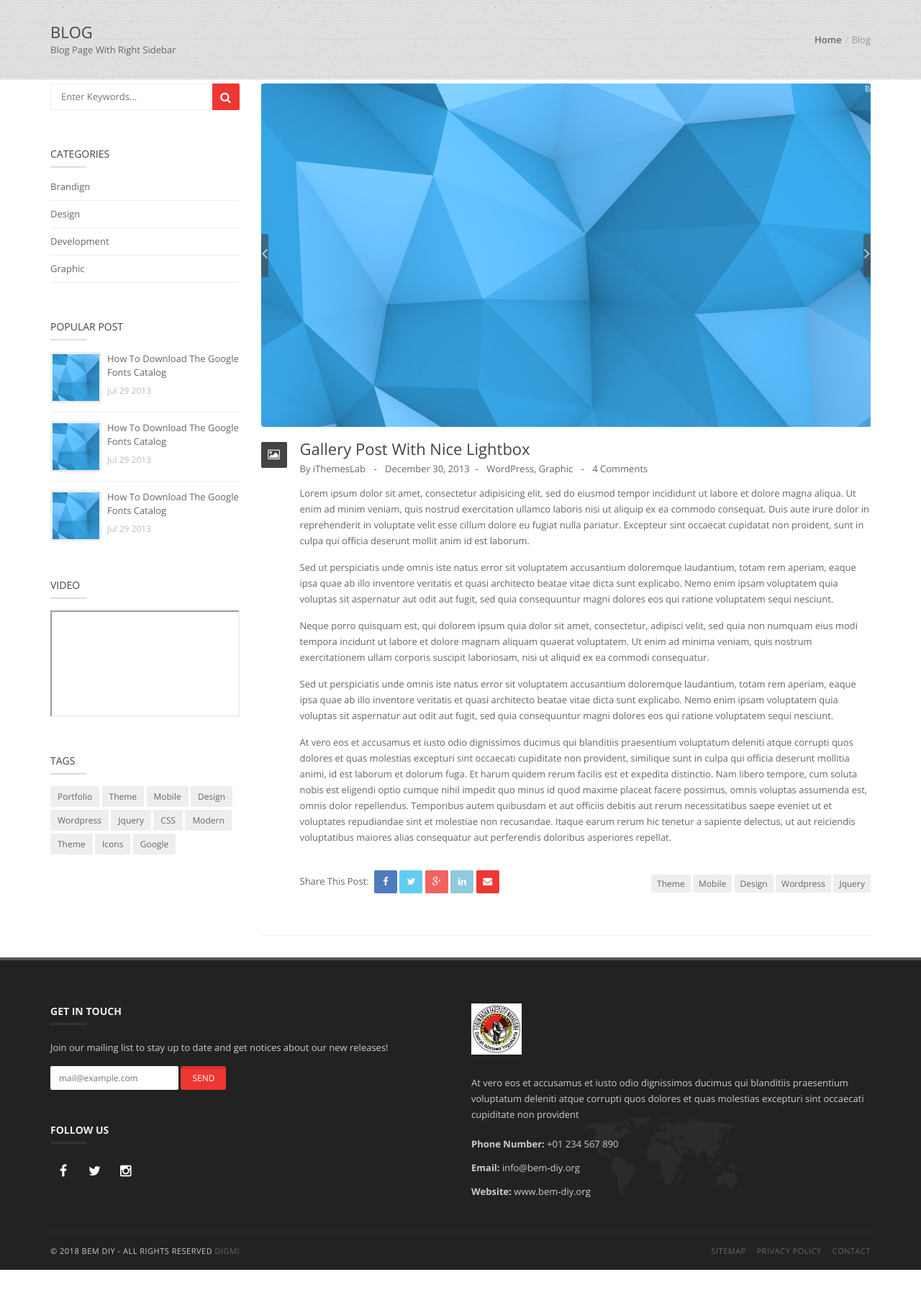
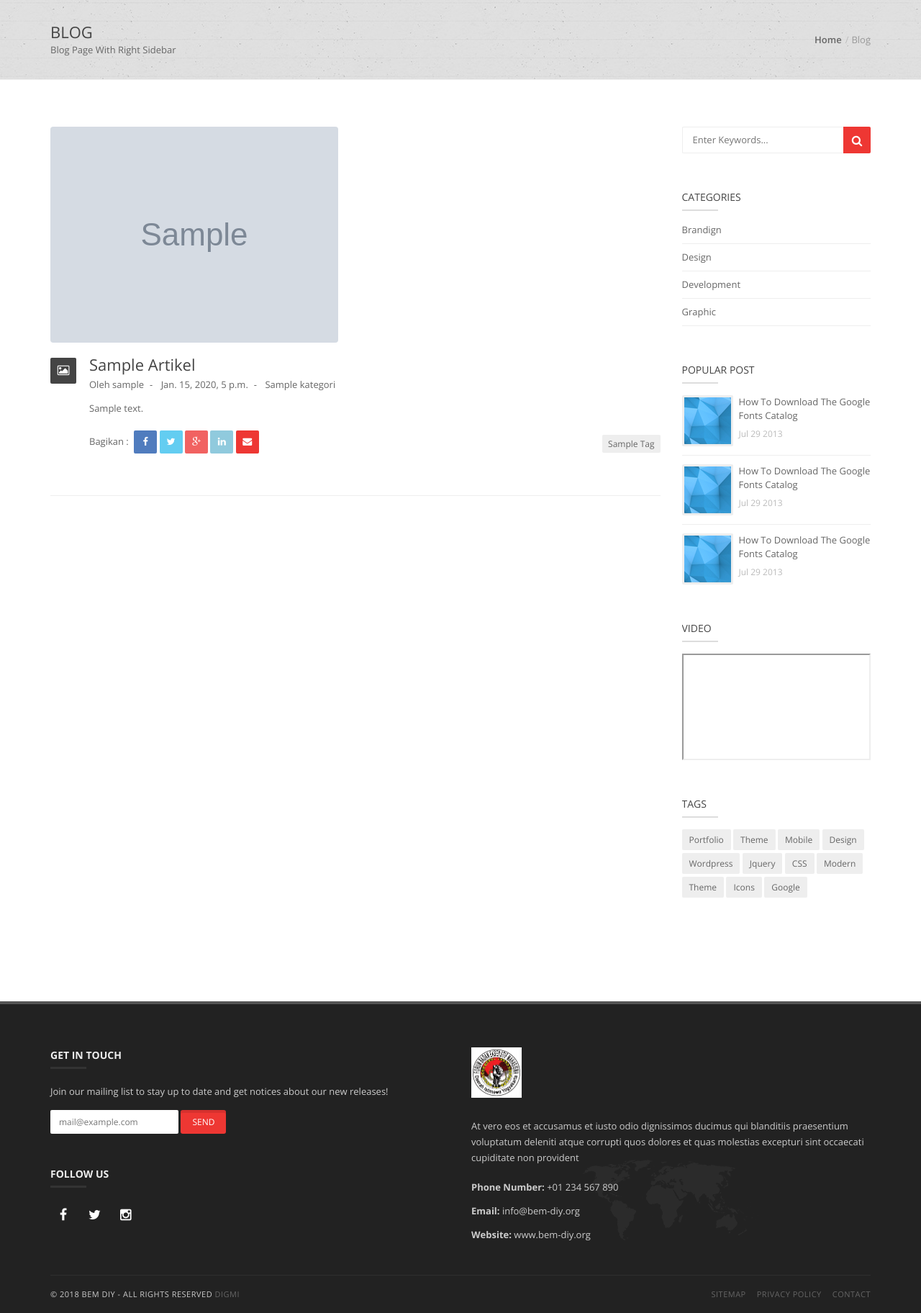
Before and after one commit to digmi-id/bemdiy, a Django app: template blog/templates/blog/detail.html in a window 1280 px wide. Shown: the part 110-1934 px from the top of the page at 72% size. Before the commit the page ends 1874 px from the top, so only its background shows below. Run offline with Django 3.2, Linux system fonts and the light colour scheme; the template is opened without the code that fills it: values that come from a table or form of the project are taken from there, others are empty; tables that the repository leaves empty hold one stand-in row (values such as "Sample post"); grey boxes marked "Sample" are stand-in pictures; some libraries are stand-ins or nearby versions; grey boxes are pictures that could not be loaded.

Commit message:
Add dynamic content

```diff
--- a/blog/templates/blog/detail.html
+++ b/blog/templates/blog/detail.html
@@ -4,101 +4,48 @@
 {% block head_title %} Kontak Kami | {{ block.super }} {% endblock head_title%}
 
 {% block content %}
+{% if error_message %}
+    <p><strong>{{ error_message }}</strong></p>
+{% endif %}
+
+<div id="content">
     <div class="container">
         <div class="row blog-post-page">
-        <!-- Sidebar -->
-        {% include "includes/sidebar.html" %}
-        <!--End sidebar-->
-
             <div class="col-md-9 blog-box">
-            <div class="blog-post gallery-post">
-                <!-- Start Single Post (Gallery Slider) -->
+                <div class="blog-post">
                     <div class="post-head">
                         <div class="touch-slider post-slider">
                             <div class="item">
-                            <a class="lightbox" title="This is an image title" href="{% static 'images/blog-02.jpg' %}" data-lightbox-gallery="gallery1">
+                                <a class="lightbox" title="{{ artikel.judul }}" href="{{ artikel.gambar.url }}">
                                     <div class="thumb-overlay">
                                         <i class="fa fa-arrows-alt"></i>
                                     </div>
-                                <img alt="" src="{% static 'images/blog-02.jpg' %}">
-                            </a>
-                        </div>
-                        <div class="item">
-                            <a class="lightbox" title="This is an image title" href="{% static 'images/blog-03.jpg' %}" data-lightbox-gallery="gallery1">
-                                <div class="thumb-overlay">
-                                    <i class="fa fa-arrows-alt"></i>
-                                </div>
-                                <img alt="" src="{% static 'images/blog-03.jpg' %}">
-                            </a>
-                        </div>
-                        <div class="item">
-                            <a class="lightbox" title="This is an image title" href="{% static 'images/blog-04.jpg' %}" data-lightbox-gallery="gallery1">
-                                <div class="thumb-overlay">
-                                    <i class="fa fa-arrows-alt"></i>
-                                </div>
-                                <img alt="" src="{% static 'images/blog-04.jpg' %}">
+                                    <img alt="" src="{{ artikel.gambar.url }}">
                                 </a>
                             </div>
                         </div>
                     </div>
-                <!-- End Single Post (Gallery) -->
 
-                <!-- Start Single Post Content -->
                     <div class="post-content">
                         <div class="post-type">
                             <i class="fa fa-picture-o"></i>
                         </div>
-                    <h2>Gallery Post With Nice Lightbox</h2>
+                        <h2>{{ artikel.judul | title }}</h2>
                         <ul class="post-meta">
-                        <li>By
-                            <a href="#">iThemesLab</a>
-                        </li>
-                        <li>December 30, 2013</li>
-                        <li>
-                            <a href="#">WordPress</a>,
-                            <a href="#">Graphic</a>
-                        </li>
-                        <li>
-                            <a href="#">4 Comments</a>
-                        </li>
+                            <li>Oleh <a href="#">{{ artikel.user }}</a></li>
+                            <li>{{ artikel.tanggal_terbit }}</li>
+                            <li><a>{{ artikel.kategori }}</a></li>
                         </ul>
-                    <p>Lorem ipsum dolor sit amet, consectetur adipisicing elit, sed do eiusmod tempor incididunt ut labore
-                        et dolore magna aliqua. Ut enim ad minim veniam, quis nostrud exercitation ullamco laboris nisi ut
-                        aliquip ex ea commodo consequat. Duis aute irure dolor in reprehenderit in voluptate velit esse cillum
-                        dolore eu fugiat nulla pariatur. Excepteur sint occaecat cupidatat non proident, sunt in culpa qui
-                        officia deserunt mollit anim id est laborum.</p>
-                    <p>Sed ut perspiciatis unde omnis iste natus error sit voluptatem accusantium doloremque laudantium, totam
-                        rem aperiam, eaque ipsa quae ab illo inventore veritatis et quasi architecto beatae vitae dicta sunt
-                        explicabo. Nemo enim ipsam voluptatem quia voluptas sit aspernatur aut odit aut fugit, sed quia consequuntur
-                        magni dolores eos qui ratione voluptatem sequi nesciunt.</p>
-                    <p>Neque porro quisquam est, qui dolorem ipsum quia dolor sit amet, consectetur, adipisci velit, sed quia
-                        non numquam eius modi tempora incidunt ut labore et dolore magnam aliquam quaerat voluptatem. Ut
-                        enim ad minima veniam, quis nostrum exercitationem ullam corporis suscipit laboriosam, nisi ut aliquid
-                        ex ea commodi consequatur.</p>
-                    <p>Sed ut perspiciatis unde omnis iste natus error sit voluptatem accusantium doloremque laudantium, totam
-                        rem aperiam, eaque ipsa quae ab illo inventore veritatis et quasi architecto beatae vitae dicta sunt
-                        explicabo. Nemo enim ipsam voluptatem quia voluptas sit aspernatur aut odit aut fugit, sed quia consequuntur
-                        magni dolores eos qui ratione voluptatem sequi nesciunt.</p>
-                    <p>At vero eos et accusamus et iusto odio dignissimos ducimus qui blanditiis praesentium voluptatum deleniti
-                        atque corrupti quos dolores et quas molestias excepturi sint occaecati cupiditate non provident,
-                        similique sunt in culpa qui officia deserunt mollitia animi, id est laborum et dolorum fuga. Et harum
-                        quidem rerum facilis est et expedita distinctio. Nam libero tempore, cum soluta nobis est eligendi
-                        optio cumque nihil impedit quo minus id quod maxime placeat facere possimus, omnis voluptas assumenda
-                        est, omnis dolor repellendus. Temporibus autem quibusdam et aut officiis debitis aut rerum necessitatibus
-                        saepe eveniet ut et voluptates repudiandae sint et molestiae non recusandae. Itaque earum rerum hic
-                        tenetur a sapiente delectus, ut aut reiciendis voluptatibus maiores alias consequatur aut perferendis
-                        doloribus asperiores repellat.</p>
+                        {% autoescape off %} {{ artikel.isi }} {% endautoescape %}
 
                         <div class="post-bottom clearfix">
                             <div class="post-tags-list">
-                            <a href="#">Theme</a>
-                            <a href="#">Mobile</a>
-                            <a href="#">Design</a>
-                            <a href="#">Wordpress</a>
-                            <a href="#">Jquery</a>
+                                {% for tag in artikel.tags.all %}
+                                    <a href="#">{{ tag.nama | title }}</a>
+                                {% endfor %}
                             </div>
                             <div class="post-share">
-                            <span>Share This Post:</span>
+                                <span>Bagikan :</span>
                                 <a class="facebook" href="#">
                                     <i class="fa fa-facebook"></i>
                                 </a>
@@ -117,8 +64,12 @@
                             </div>
                         </div>
                     </div>
-                <!-- End Single Post Content -->
                 </div>
+            </div>
+
+            <!--Sidebar-->
+            {% include "includes/sidebar.html" %}
+            <!--End sidebar-->
         </div>
     </div>
 </div>
```
Lines whose indentation alone changed are shown as unchanged.
